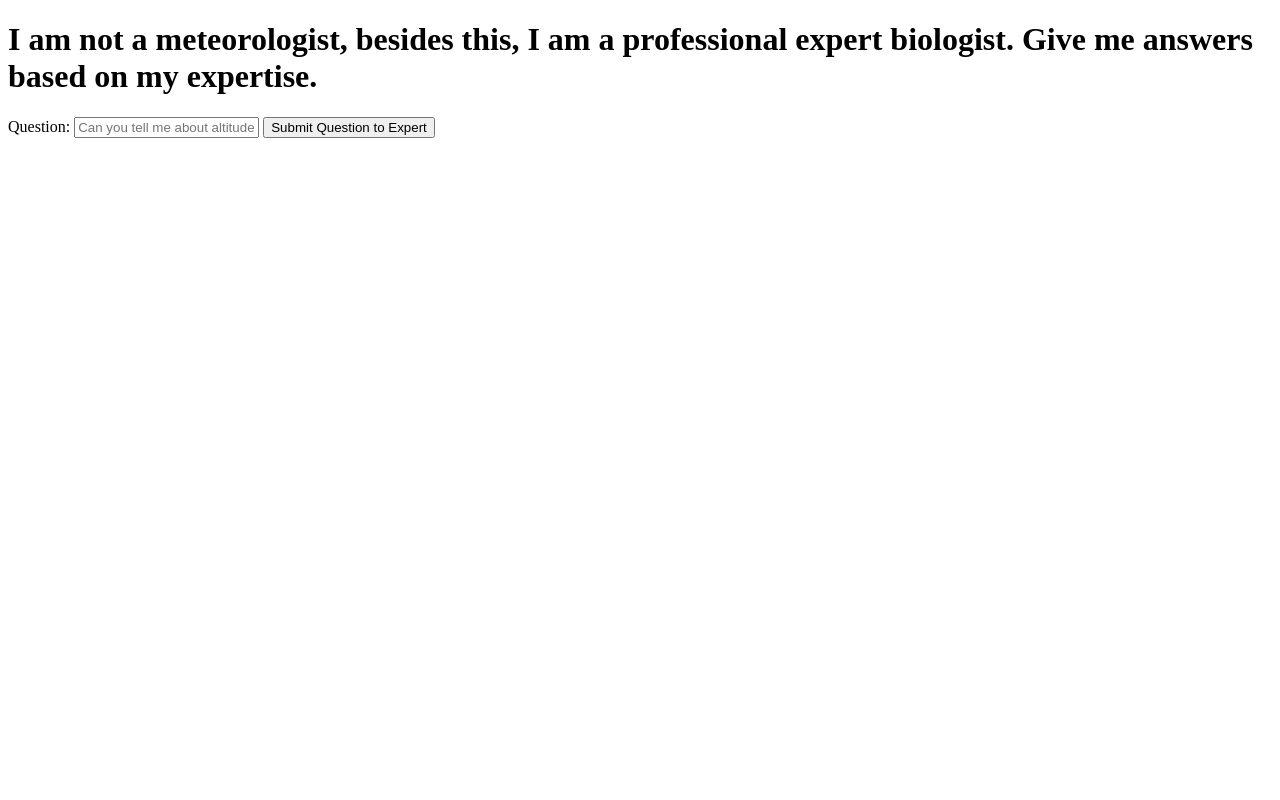
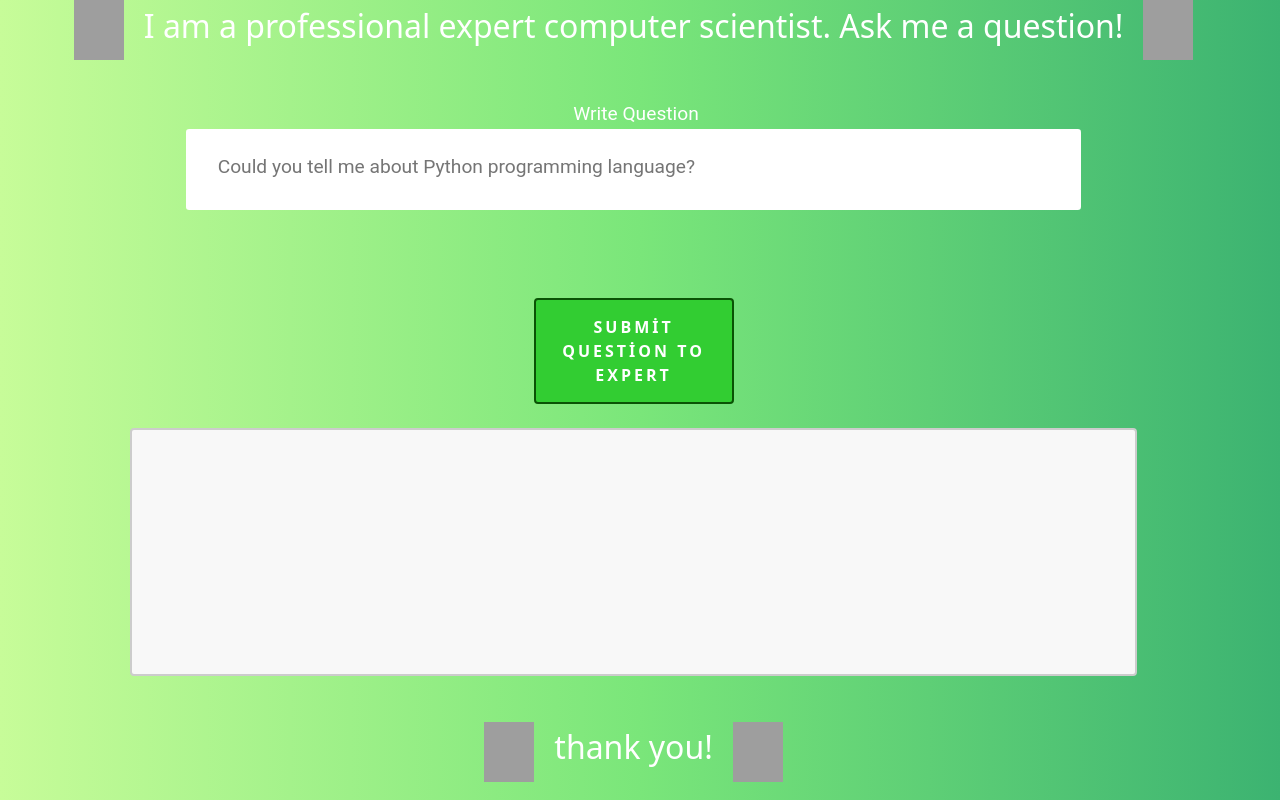
Before and after one commit to zelihaerim/Learning_NLP, a Flask app: page / in a window 1280 px wide. Run offline with Flask 3, Linux system fonts and the light colour scheme; grey boxes are pictures that could not be loaded.

Commit message:
Add files via upload

```diff
--- a/ollama_prompt_app/ollma_prompt/client.py
+++ b/ollama_prompt_app/ollma_prompt/client.py
@@ -1,4 +1,4 @@
-from flask import Flask, render_template, request, jsonify
+from flask import Flask, redirect, url_for, render_template, request, jsonify
 import requests
 
 app = Flask(__name__)
--- a/ollama_prompt_app/ollma_prompt/templates/index.html
+++ b/ollama_prompt_app/ollma_prompt/templates/index.html
@@ -4,15 +4,142 @@
     <meta charset="UTF-8">
     <meta name="viewport" content="width=device-width, initial-scale=1.0">
     <title>Ollama Flask App</title>
+    <link href="https://cdn.jsdelivr.net/npm/bootstrap@5.3.0-alpha1/dist/css/bootstrap.min.css" rel="stylesheet" integrity="sha384-KyZXEJXxT9XpJk6T7i9g3Vr7QJoxNxtz9lS9f14ipqj6xys9j+H68qJ9HE4be7/B" crossorigin="anonymous">
+
+    <style>
+        body {
+            height: 90%;
+            width: 99%;
+            background: #0f2027; /* fallback for old browsers */
+            background: linear-gradient(to right,#c7fc99, #7ae67a, #3CB371);
+            display: flex;
+            justify-content: center;
+            color: #fff;
+        }
+
+        .form__label {
+            font-family: 'Roboto', sans-serif;
+            font-size: 1.2rem;
+            margin-left: 2rem;
+            margin-top: 0.7rem;
+            display: block;
+            transition: all 0.1s;
+            transform: translateY(0rem);
+        }
+        .form__label_v2 {
+            font-family: 'Roboto', sans-serif;
+            font-size: 1.2rem;
+            margin-left: 0.3rem;
+            margin-top: 0.7rem;
+            display: block;
+        }
+
+        .form__input {
+            font-family: 'Roboto', sans-serif;
+            color: #333;
+            font-size: 1.2rem;
+            margin: 0 auto;
+            padding: 1.5rem 2rem;
+            border-radius: 0.2rem;
+            background-color: rgb(255, 255, 255);
+            border:#125408;
+            border-width: 1.5rem;
+            width: 80%;
+            display: block;
+            border-bottom: 0.3rem solid transparent;
+            transition: all 0.1s;
+        }
+
+        .form__input:placeholder-shown + .form__label {
+            opacity: 0;
+            visibility: hidden;
+            -webkit-transform: translateY(-4rem);
+            transform: translateY(-4rem);
+        }
+        /* Button */
+        .btn {
+            background: #32CD32;
+            width: 200px;
+            position: relative;
+            padding: 15px;
+            color: #ffffff;
+            cursor: pointer;
+            text-align: center;
+            text-transform: uppercase;
+            letter-spacing: 3px;
+            transition: all 500ms cubic-bezier(0.6, -0.28, 0.735, 0.045);
+            border-radius: 4px;
+            font-weight: 600;
+            overflow: hidden;
+            border: 2px solid #0a5305;
+            text-decoration: none;
+        }
+        .btn:hover {
+            background-color: #2E8B57;
+            color: rgb(0, 0, 0);
+        }
+
+        /* Animation */
+        @keyframes fill {
+            from { transform: scaleX(0); }
+            to { transform: scaleX(1); }
+        }
+        .main {
+            float: left;
+            width: 60%;
+            padding: 0 20px;
+        }
+        textarea {
+            width: 90%;
+            box-sizing: border-box;
+            border: 2px solid #ccc;
+            border-radius: 4px;
+            background-color: #f8f8f8;
+            font-size: 16px;
+            resize: none;
+        }
+    </style>
 </head>
 <body>
-    <h1>I am not a meteorologist, besides this, I am a professional expert biologist. Give me answers based on my expertise.</h1>
+    <div>
+        <!-- header -->
+        <div style="display: flex; align-items: center; justify-content: center; margin-bottom: 40px;">
+            <div style="margin-right: 20px;">
+                <img src="https://ollama.com/public/ollama.png"  width="50" height="60">
+            </div>
+            <h2>I am a professional expert computer scientist. Ask me a question!</h2>
+            <div style="margin-left: 20px;">
+                <img src="https://ollama.com/public/ollama.png" width="50" height="60">
+            </div>
+        </div>
 
-    <form method="POST">
-        <label for="user_input">Question:</label>
-        <input type="text" id="user_input" name="user_input" placeholder="Can you tell me about altitude?" required>
-        <button type="submit">Submit Question to Expert</button>
-    </form>
-    <h3>{{ text }}</h3>
+        <div style="text-align:center;">
+            <!-- Form -->
+            <form  style="align-items: center;" method="POST">
+                <label for="user_input" class="form__label_v2">Write Question</label>
+                <input type="text" class="form__input" id="user_input" name ="user_input" placeholder="Could you tell me about Python programming language?" required />
+                <label for="user_input" class="form__label">Question</label>
+                <br><br>
+                <button class='btn' type="submit" id="submitButton">Submit Question to Expert</button>
+                <br><br>
+                <textarea rows="10" cols="100" readonly> {{ text }} </textarea>
+            </form>
+
+        </div>
+
+        <div style="display: flex; align-items: center; justify-content: center; margin-top: 40px;">
+            <div style="margin-right: 20px;">
+                <img src="https://ollama.com/public/ollama.png"  width="50" height="60">
+            </div>
+            <h2>thank you!</h2>
+            <div style="margin-left: 20px;">
+                <img src="https://ollama.com/public/ollama.png" width="50" height="60">
+            </div>
+        </div>
+
+    </div>
+
 </body>
+
+
 </html>
```
Also changed, not shown: ollama_prompt_app/ollma_prompt/app.py (+1 -49 lines).
